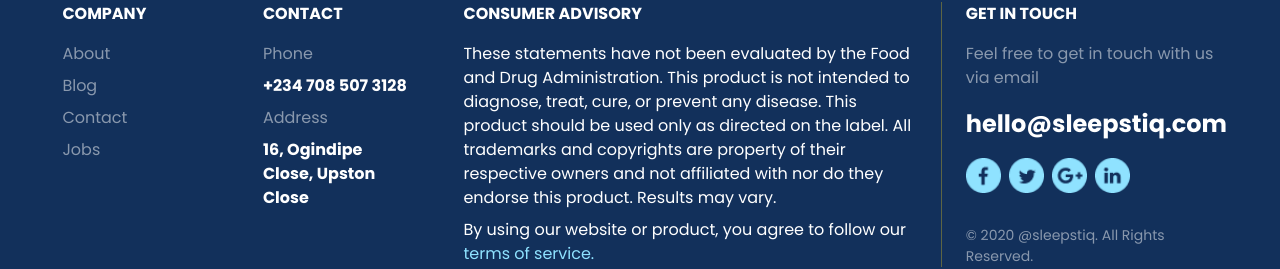
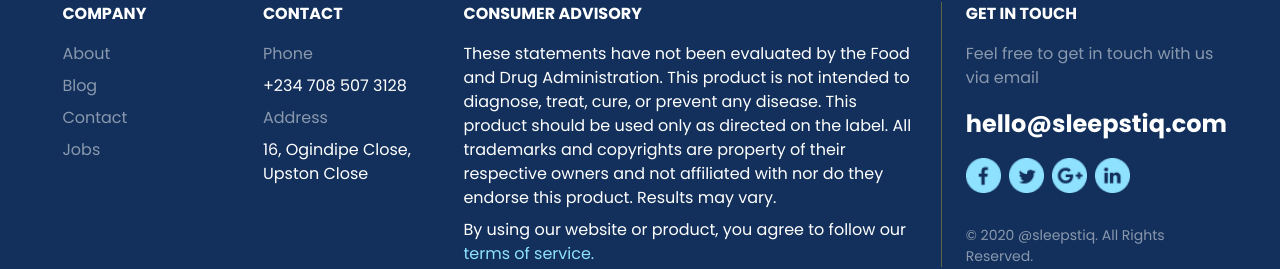
Before and after one commit to zealfemi/sleepstiq-project, a React (Create React App) app: page / in a window 1280 px wide. Shown: the part 4071-4340 px from the top of the page. Built offline with nearby package versions, Linux system fonts and the light colour scheme.

Commit message:
first commit

```diff
--- a/src/components/Footer.js
+++ b/src/components/Footer.js
@@ -49,9 +49,9 @@ export default function Footer() {
 
               <ul className="d-flex flex-column gap-2">
                 <li className="text-white-50">Phone</li>
-                <li className="fw-bold">+234 708 507 3128</li>
+                <li>+234 708 507 3128</li>
                 <li className="text-white-50">Address</li>
-                <li className="fw-bold">16, Ogindipe Close, Upston Close</li>
+                <li>16, Ogindipe Close, Upston Close</li>
               </ul>
             </div>
 
```
